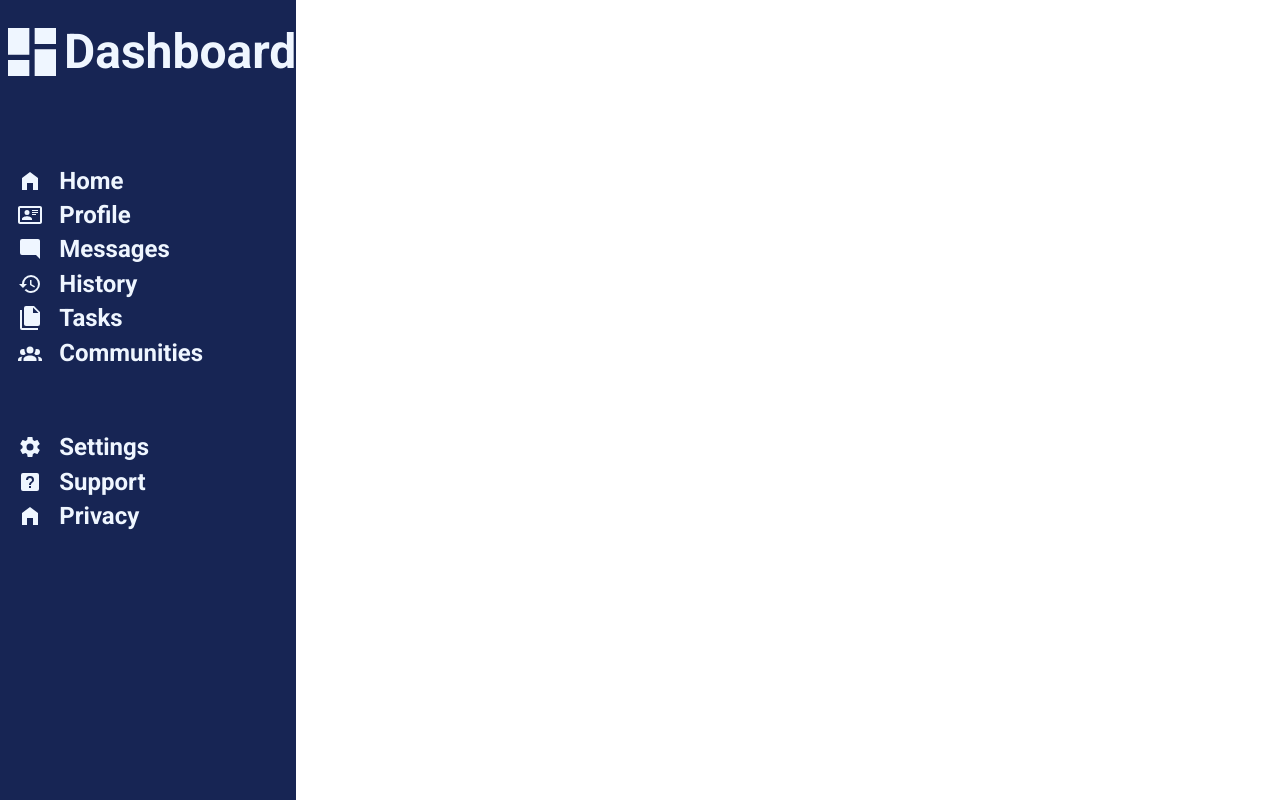
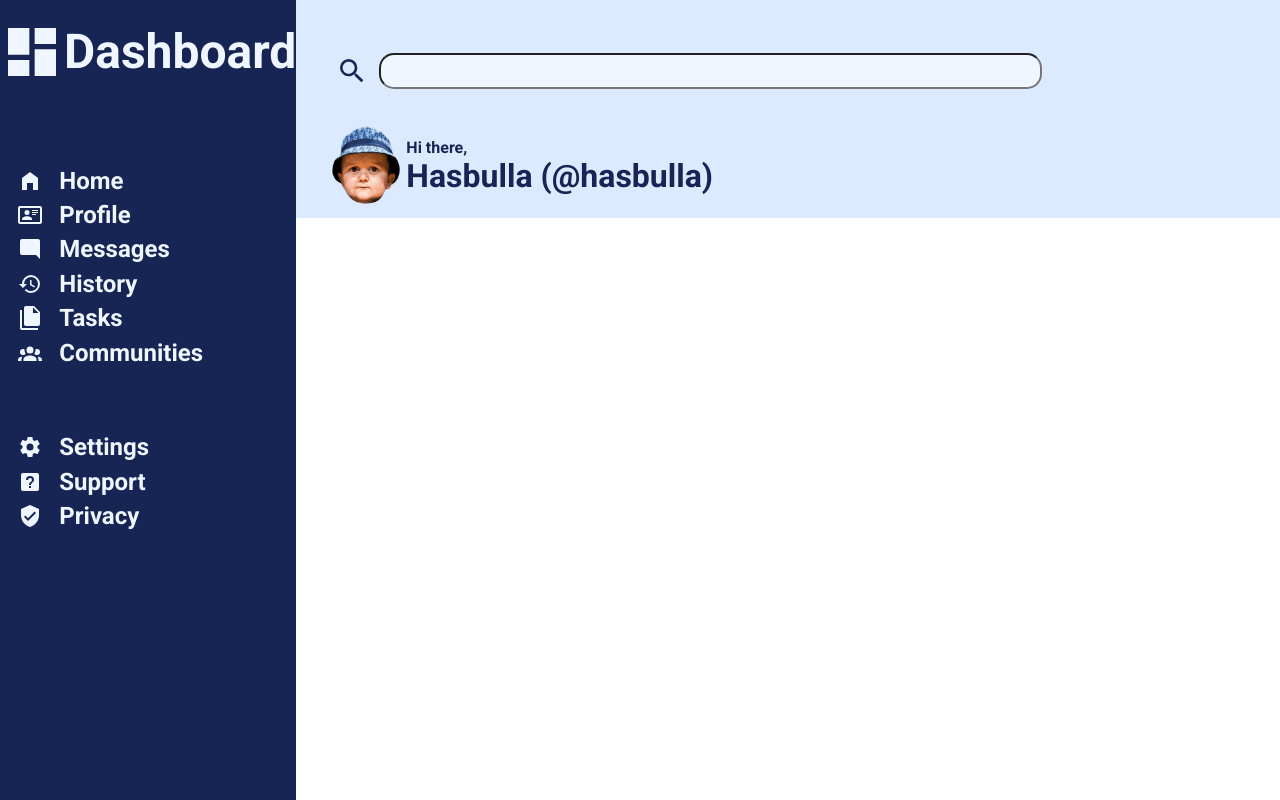
Before and after one commit to chesbulla/admin-dashboard, a plain HTML site: page index.html in a window 1280 px wide. Drawn offline with Linux system fonts and the light colour scheme.

Commit message:
Add styling for search bar and profile in header

```diff
--- a/index.html
+++ b/index.html
@@ -12,62 +12,72 @@
             <img src="images/view-dashboard.svg">
             <h2>Dashboard</h2>
         </div>
-
-
         <ul class="nav-top">
-
             <li class="nav-item">
                 <img src="images/home-variant.svg">
-                <label>Home</label>
+                <a href="#home">Home</a>
             </li>
 
             <li class="nav-item">
                 <img src="images/card-account-details-outline.svg">
-                <label>Profile</label>
+                <a href="#profile">Profile</a>
             </li>
 
             <li class="nav-item">
                 <img src="images/message-reply.svg">
-                <label>Messages</label>
+                <a href="#messages">Messages</a>
             </li>
 
             <li class="nav-item">
                 <img src="images/history.svg">
-                <label>History</label>
+                <a href="#history">History</a>
             </li>
 
             <li class="nav-item">
                 <img src="images/file-multiple.svg">
-                <label>Tasks</label>
+                <a href="#tasks">Tasks</a>
             </li>
 
             <li class="nav-item">
                 <img src="images/account-group.svg">
-                <label>Communities</label>
+                <a href="#communitities">Communities</a>
             </li>
 
         </ul>
-
         <ul class="nav-bottom">
             <li class="nav-item" id="settings">
                 <img src="images/cog.svg">
-                <label>Settings</label>
+                <a href="#settings">Settings</a>
             </li>
 
             <li class="nav-item">
                 <img src="images/help-box.svg">
-                <label>Support</label>
+                <a href="#support">Support</a>
             </li>
 
             <li class="nav-item">
-                <img src="images/home-variant.svg">
-                <label>Privacy</label>
+                <img src="images/shield-check.svg">
+                <a href="#privacy">Privacy</a>
             </li>
+        </ul>
+    </div>
+
+    <header>
+        <div class="searchbar">
+            <img src="images/magnify.svg">
+            <input type="text">
+        </div>
+        <div class="user-profile">
+            <img src="images/hasbulla.png">
+            <p>Hi there,<br><label>Hasbulla (@hasbulla)</label> </p>
+        </div>
 
 
-        </ul>
+    </header>
 
-    </div>
+
+
+
 
 </body>
 </html>
--- a/styles.css
+++ b/styles.css
@@ -51,6 +51,7 @@ body {
     align-items: center;
 }
 
+
 .nav-item img{
     height: 1.5rem;
     width: 1.5rem;
@@ -64,12 +65,17 @@ body {
     font-size: 3rem;
 }
 
-.nav-item label {
+.nav-item a {
     justify-self: start;
     color: #eff6ff;
     font-family: "roboto";
     font-weight: bold;
     font-size: 1.5rem;
+    text-decoration: none;
+}
+
+a:hover {
+    color: #bfdbfe;
 }
 
 .nav-top {
@@ -84,3 +90,60 @@ body {
     align-content: end;
 
 }
+
+header {
+    display: grid;
+    grid-template-columns: 3fr 1fr;
+    grid-template-rows: 1fr 1fr;
+    background-color: #dbeafe;
+    padding-top: 30px;
+    grid-column: 2 / 3;
+    row-gap: 12px;
+    padding-left: 30px;
+    padding-bottom: 10px;
+}
+
+.searchbar {
+    display: grid;
+    grid-template-columns: 1fr 13fr;
+    column-gap: 2px;
+
+}
+
+.searchbar img {
+    align-self: center;
+    justify-self: center;
+    height: 2rem;
+}
+
+.searchbar input {
+    border-radius: 15px;
+    background-color: #eff6ff;
+    height: 2rem;
+    align-self: center;
+}
+
+.user-profile img{
+    height: 5rem;
+    width: 5rem;
+}
+
+.user-profile {
+    grid-row: 2 / 3;
+    grid-column: 1 / 2;
+    display: grid;
+    font-family: 'roboto';
+    font-weight: bold;
+    color: #172554;
+    grid-template-columns: 1fr 10fr;
+    justify-content: center;
+
+}
+
+.user-profile p {
+    align-self: center;
+}
+
+.user-profile label {
+    font-size: 2rem;
+}
```
Also changed, not shown: images/hasbulla.png (added), images/magnify.svg (added).
